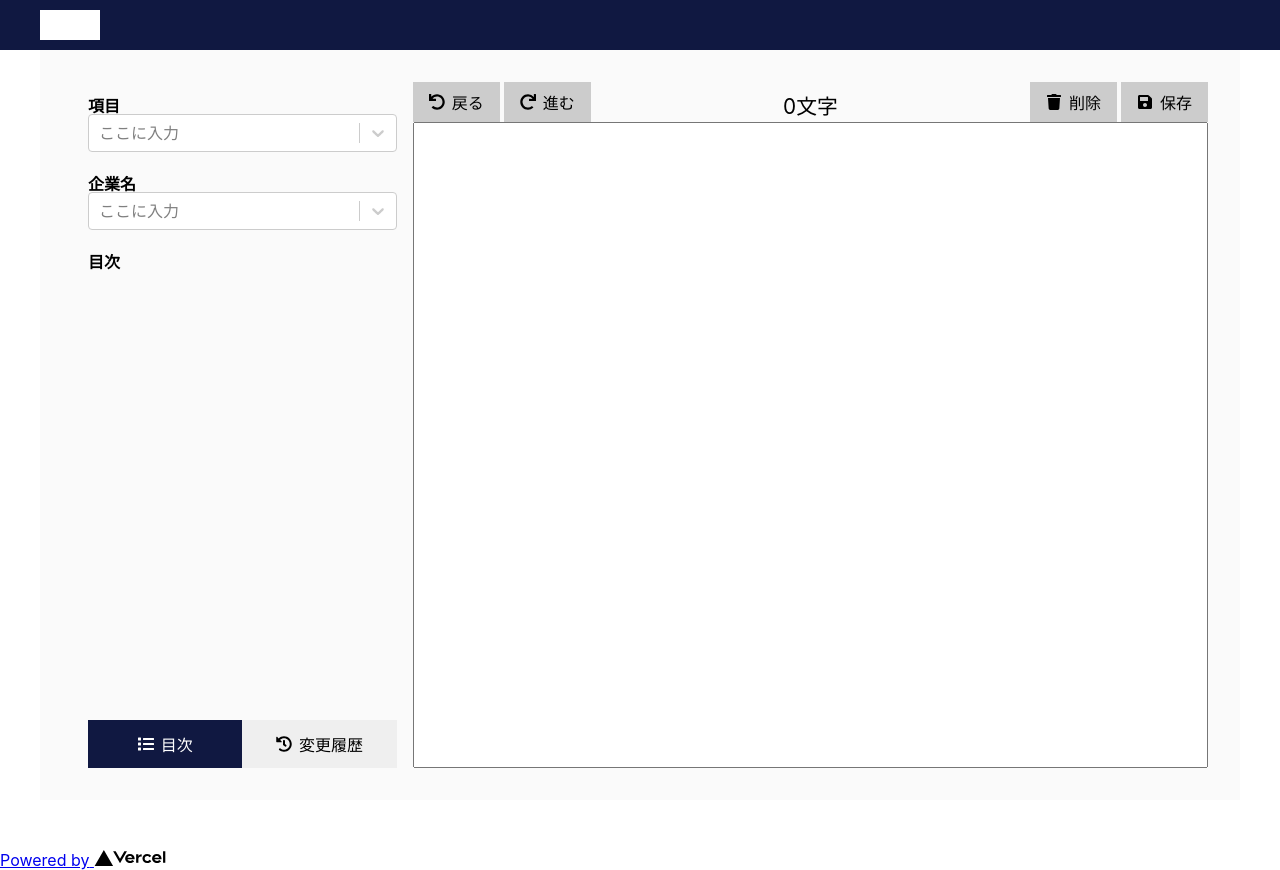
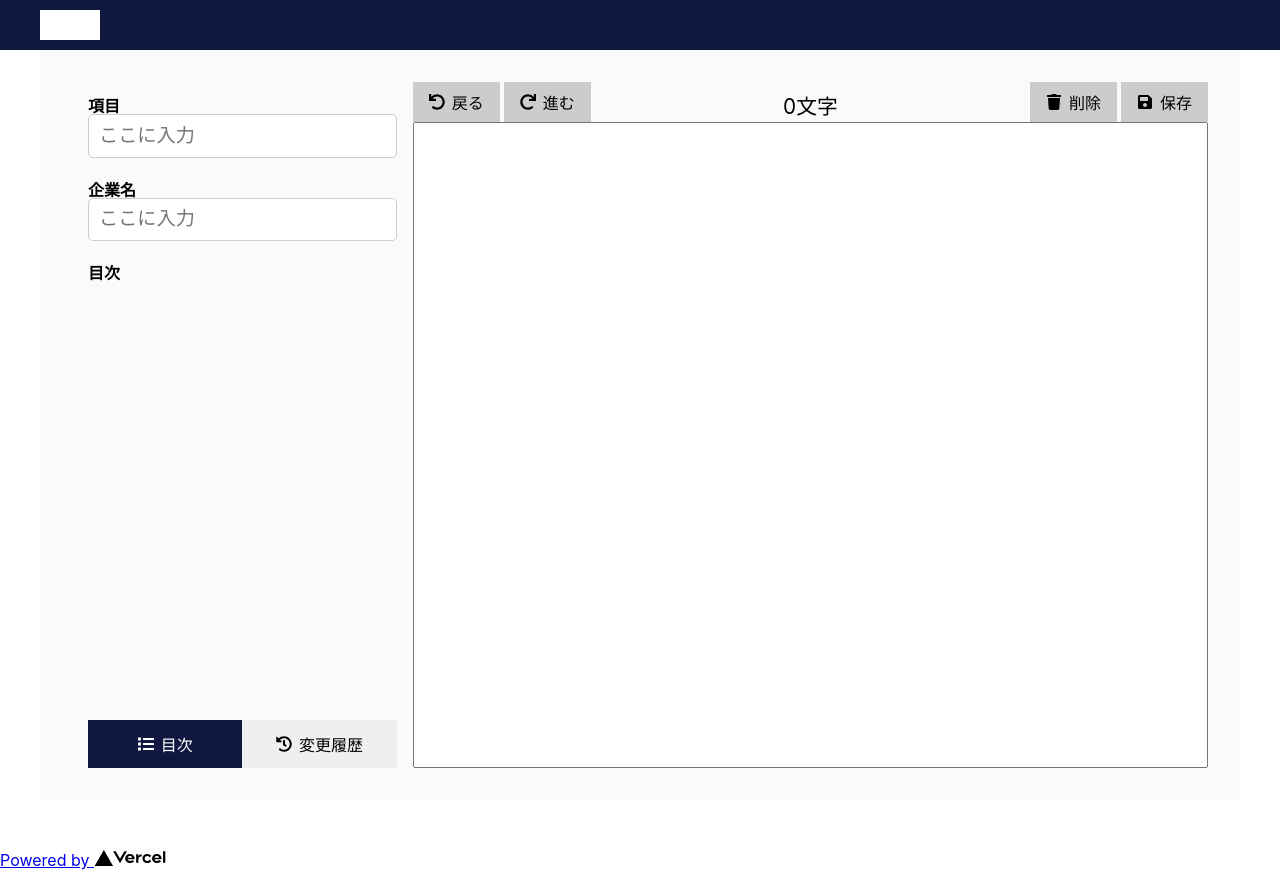
Before and after one commit to kajikentaro/es-editor, a Next.js app: page /edit/1 in a window 1280 px wide. Built offline with nearby package versions, Linux system fonts and the light colour scheme.

Commit message:
Add: アイテム選択&作成ボックスの定義

```diff
--- a/src/components/TermSelect.tsx
+++ b/src/components/TermSelect.tsx
@@ -0,0 +1,120 @@
+import { faCheck } from "@fortawesome/free-solid-svg-icons";
+import { FontAwesomeIcon } from "@fortawesome/react-fontawesome";
+import { Item } from "interfaces/interfaces";
+import { useEffect, useRef, useState } from "react";
+import styles from "styles/TermSelect.module.scss";
+import { genRandomId } from "utils/utils";
+
+type Props<T> = {
+  item: T | undefined;
+  itemList: T[];
+  onDefineItem: (item: T) => void;
+};
+
+let isHoverCandidate = false;
+
+const TermSelect = <T extends Item>(props: Props<T>) => {
+  const { item, onDefineItem, itemList } = props;
+  const [filterdItemList, setFilterdItemList] = useState<T[]>([]);
+  const [inputText, setInputText] = useState<string>("");
+  const [inputState, setInputState] = useState<"focus" | "blur" | "define">("blur");
+  const inputRef = useRef<HTMLInputElement>(null);
+
+  useEffect(() => {
+    if (item) {
+      setInputState("define");
+      setInputText(item.name);
+    }
+  }, [item]);
+
+  useEffect(() => {
+    if (inputText.length > 0) {
+      setFilterdItemList(
+        itemList.filter((v) => {
+          return v.name.indexOf(inputText) !== -1;
+        })
+      );
+    } else {
+      setFilterdItemList(itemList);
+    }
+  }, [inputText, itemList]);
+
+  return (
+    <form
+      className={styles.term_select + " " + styles[inputState]}
+      onSubmit={(e) => {
+        e.preventDefault();
+      }}
+    >
+      <div
+        className={styles.define_text + " " + styles[inputState]}
+        onClick={() => {
+          if (inputRef && inputRef.current) {
+            inputRef.current.focus();
+          }
+          setInputState("focus");
+        }}
+      >
+        <p>{inputText}</p>
+      </div>
+      <input
+        className={styles[inputState]}
+        placeholder="ここに入力"
+        onFocus={() => {
+          setInputState("focus");
+        }}
+        onBlur={() => {
+          if (isHoverCandidate) {
+            return;
+          }
+          if (inputText.length === 0) {
+            setInputState("blur");
+          } else {
+            setInputState("define");
+          }
+        }}
+        onChange={(v) => {
+          v.preventDefault();
+          setInputText(v.target.value);
+        }}
+        value={inputText}
+        ref={inputRef}
+      />
+      <button
+        onClick={() => {
+          if (inputText.length === 0) return;
+          setInputState("define");
+          const newItem: Item = { name: inputText, id: genRandomId() };
+          onDefineItem(newItem as T);
+        }}
+        className={styles.check_btn}
+        style={{ display: inputText.length > 0 && inputState === "focus" ? "inherit" : "none" }}
+      >
+        <FontAwesomeIcon icon={faCheck} color="#228B22" />
+      </button>
+      <ul className={styles.candidate + " " + styles[inputState]}>
+        {filterdItemList.map((v) => {
+          return (
+            <li
+              key={v.id}
+              onMouseOver={() => {
+                isHoverCandidate = true;
+              }}
+              onMouseLeave={() => {
+                isHoverCandidate = false;
+              }}
+              onClick={() => {
+                setInputState("define");
+                setInputText(v.name);
+                onDefineItem(v);
+              }}
+            >
+              {v.name}
+            </li>
+          );
+        })}
+      </ul>
+    </form>
+  );
+};
+export default TermSelect;
--- a/src/pages/edit/[documentId].tsx
+++ b/src/pages/edit/[documentId].tsx
@@ -1,15 +1,15 @@
 import { faHistory, faList, faRedo, faSave, faTrash, faUndo } from "@fortawesome/free-solid-svg-icons";
 import { FontAwesomeIcon } from "@fortawesome/react-fontawesome";
+import TermSelect from "components/TermSelect";
 import { defaultDocument } from "consts/default-value";
 import { Company, Document, Tag } from "interfaces/interfaces";
 import type { NextPage } from "next";
 import dynamic from "next/dynamic";
 import { useRouter } from "next/router";
 import React, { useEffect, useState } from "react";
-import { ActionMeta, GroupBase } from "react-select";
+import { ActionMeta } from "react-select";
 import styles from "styles/Edit.module.scss";
 import { RESTCompany, RESTDocument, RESTTag } from "utils/REST";
-import { genRandomId } from "utils/utils";
 const Creatable = dynamic(import("react-select/creatable"), { ssr: false });
 
 let document = defaultDocument;
@@ -27,40 +27,6 @@ type JSXType<T> = {
   item: T | undefined;
   onSelectItem: (option: OptionType<T> | null, actionMeta: ActionMeta<OptionType<T>>) => void;
   itemList: T[];
-};
-
-// 企業名のセレクタ
-const CompanyJSX = <T extends Company | Tag>(props: JSXType<T>) => {
-  const { item, onSelectItem, itemList } = props;
-
-  const Select = <TOption, IsMulti extends boolean = false, Group extends GroupBase<TOption> = GroupBase<TOption>>(props: TOption | IsMulti | Group) => {
-    return <Creatable {...props} className={styles.creatable} />;
-  };
-  //console.log("セレクタ構築", item);
-  const SelectProps = {
-    onChange: onSelectItem,
-    noOptionsMessage: () => {
-      return "入力中";
-    },
-    placeholder: "ここに入力",
-    ...(item && { defaultValue: { label: item?.name } }),
-    formatCreateLabel: (inputValue: string) => {
-      if (item) {
-        return item.name + " を " + inputValue + " に名前変更";
-      } else {
-        return inputValue + " を新規作成";
-      }
-    },
-    options: itemList.map((v) => {
-      return {
-        value: v.name,
-        label: v.name,
-        item: v,
-      };
-    }),
-  };
-  //console.log(SelectProps);
-  return <Select {...SelectProps} />;
 };
 
 const Home: NextPage = () => {
@@ -98,54 +64,6 @@ const Home: NextPage = () => {
     setTagList(RESTTag.getList());
     setDocumentList(RESTDocument.getList());
   }, []);
-
-  // タグのセレクタ選択時
-  const onSelectTag = (option: OptionType<Tag> | null, actionMeta: ActionMeta<OptionType<Tag>>) => {
-    if (!option || !option.value) return;
-    if (actionMeta.action === "create-option") {
-      if (!tag) {
-        document.tagId = genRandomId();
-      }
-      const newTag = {
-        name: option.value,
-        id: document.tagId,
-      };
-      RESTTag.put(newTag.id, newTag);
-      setTagList(RESTTag.getList());
-      setTag(newTag);
-    }
-    if (actionMeta.action === "select-option") {
-      document.tagId = option.item.id;
-      setTag({
-        name: option.item.name,
-        id: option.item.id,
-      });
-    }
-  };
-
-  // 企業名のセレクタ選択時
-  const onSelectCompany = (option: OptionType<Company> | null, actionMeta: ActionMeta<OptionType<Company>>) => {
-    if (!option || !option.value) return;
-    if (actionMeta.action === "create-option") {
-      if (!company) {
-        document.companyId = genRandomId();
-      }
-      const newCompany = {
-        name: option.value,
-        id: document.companyId,
-      };
-      RESTCompany.put(newCompany.id, newCompany);
-      setCompanyList(RESTCompany.getList());
-      setCompany(newCompany);
-    }
-    if (actionMeta.action === "select-option") {
-      document.companyId = option.item.id;
-      setCompany({
-        name: option.item.name,
-        id: option.item.id,
-      });
-    }
-  };
 
   const onClickDelete = () => {
     if (!confirm("削除しますか")) return;
@@ -188,13 +106,25 @@ const Home: NextPage = () => {
           <div className={styles.section}>
             <h2>項目</h2>
             <div className={styles.row}>
-              <CompanyJSX item={tag} onSelectItem={onSelectTag} itemList={tagList} />
+              <TermSelect
+                item={tag}
+                itemList={tagList}
+                onDefineItem={(item) => {
+                  RESTTag.put(item.id, item);
+                }}
+              />
             </div>
           </div>
           <div className={styles.section}>
             <h2>企業名</h2>
             <div className={styles.row}>
-              <CompanyJSX item={company} onSelectItem={onSelectCompany} itemList={companyList} />
+              <TermSelect
+                item={company}
+                itemList={companyList}
+                onDefineItem={(item) => {
+                  RESTCompany.put(item.id, item);
+                }}
+              />
             </div>
           </div>
           <div className={styles.section + " " + styles.file_list}>
--- a/src/styles/Edit.module.scss
+++ b/src/styles/Edit.module.scss
@@ -22,7 +22,6 @@
     margin-bottom: 1.5rem;
     .row {
       display: flex;
-      input,
       .creatable {
         width: 0;
         flex: 1;
--- /dev/null
+++ b/src/styles/TermSelect.module.scss
@@ -0,0 +1,94 @@
+@use "common" as c;
+
+$font-size: 1.2rem;
+$input-height: 1.6rem;
+
+.term_select {
+  width: calc(100% - 16px);
+  height: $input-height;
+  position: relative;
+  border: #ccc solid 1px;
+  border-radius: 5px;
+  background-color: white;
+  padding: 0.3rem;
+  box-sizing: content-box;
+  padding: 8px;
+  &.focus {
+    border: c.$base-color-c solid 2px;
+    padding: 7px;
+  }
+  input {
+    cursor: pointer;
+    width: 100%;
+    border: none;
+    outline: none;
+    font-size: $font-size;
+    height: $input-height;
+    &.define {
+      width: 0;
+      display: inline;
+      padding: 0;
+    }
+  }
+  .define_text {
+    cursor: pointer;
+    display: none;
+    width: 100%;
+    height: 100%;
+    &.define {
+      display: flex;
+    }
+    p {
+      display: inline;
+      overflow: hidden;
+      font-size: $font-size;
+      border-radius: 7px;
+      background-color: #ddd;
+      height: $input-height;
+      padding: 1px 10px;
+      white-space: nowrap;
+    }
+  }
+  .check_btn {
+    display: none;
+    position: absolute;
+    right: 5px;
+    top: 0;
+    bottom: 0;
+    margin: auto;
+    outline: none;
+    border: none;
+    background-color: rgb(256, 256, 256, 70%);
+    cursor: pointer;
+    svg {
+      width: 1.1rem;
+    }
+  }
+  .candidate {
+    display: none;
+    position: absolute;
+    bottom: 0;
+    right: -2px;
+    left: -2px;
+    z-index: 10;
+    transform: translateY(100%) translateY(0.5rem);
+    width: 100%;
+    max-height: 10rem;
+    overflow-y: scroll;
+    list-style: none;
+    border: 1px solid #ccc;
+    background-color: white;
+    box-sizing: content-box;
+    &.focus {
+      display: inherit;
+    }
+    li {
+      padding: 1rem;
+      overflow: hidden;
+      cursor: pointer;
+      &:hover {
+        background-color: c.$background-color-a;
+      }
+    }
+  }
+}
```
Also changed, not shown: src/interfaces/interfaces.ts (+7 -2 lines).
